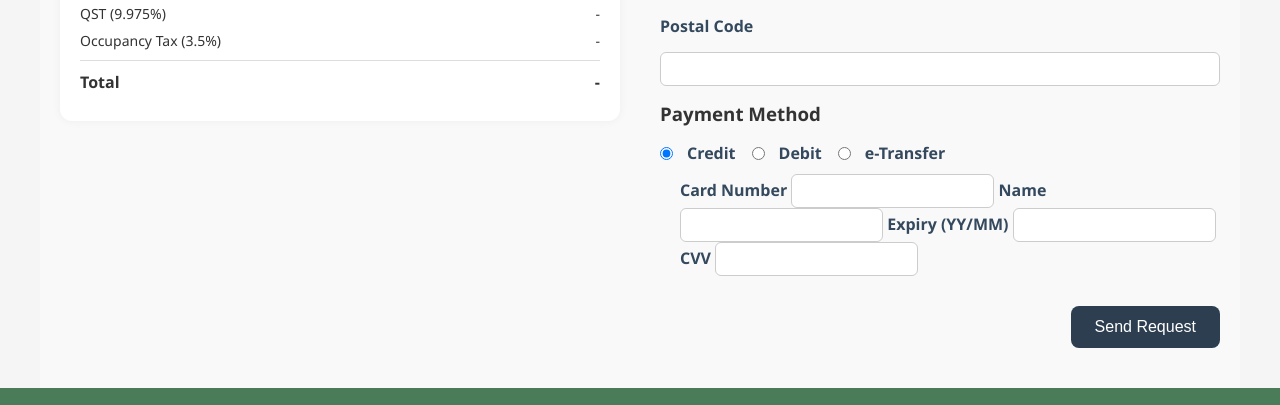
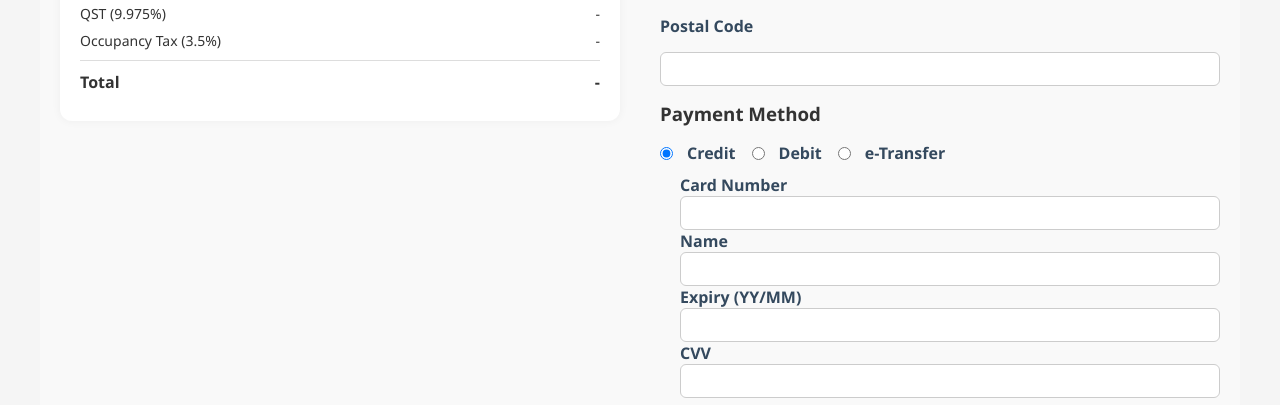
Before and after one commit to OpenVision3/belle-auberge.ca, a plain HTML site: page booking.html in a window 1280 px wide. Shown: the part 911-1316 px from the top of the page. Drawn offline with Linux system fonts and the light colour scheme.

Commit message:
adjust reservation.css

```diff
--- a/reservation.css
+++ b/reservation.css
@@ -108,10 +108,16 @@
   padding-left: 20px;
 }
 
+.method-details {
+  display: flex;
+  flex-direction: column;
+}
+
 .send-request-btn {
   display: block;
   margin-top: 30px;
   margin-left: auto;
+  margin-right:40px;
   background-color: #2c3e50;
   color: white;
   padding: 12px 24px;
```
